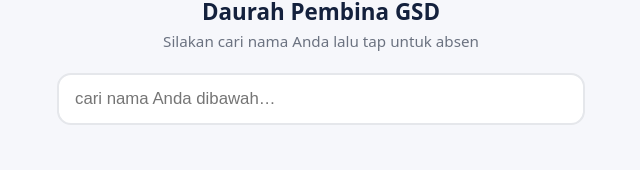
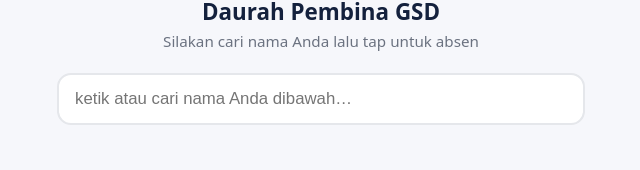
Before and after one commit to rizalariyanto/absen-pembina-gsd, a plain HTML site: page index.html in a window 1280 px wide. Shown: the part 142-312 px from the top of the page, without its empty margins (319-959 px from the left). Drawn offline with Linux system fonts and the light colour scheme; no server answers.

Commit message:
Update index.html

```diff
--- a/index.html
+++ b/index.html
@@ -49,7 +49,7 @@
     <h1 id="evName">Absen Acara</h1>
     <p id="evSub"></p>
   </header>
-  <div class="search"><input id="q" type="search" placeholder="cari nama Anda dibawah…" autocomplete="off"></div>
+  <div class="search"><input id="q" type="search" placeholder="ketik atau cari nama Anda dibawah…" autocomplete="off"></div>
   <div class="count" id="count"></div>
   <div class="list" id="list"></div>
   <div class="msg" id="msg">Memuat daftar peserta…</div>
```
